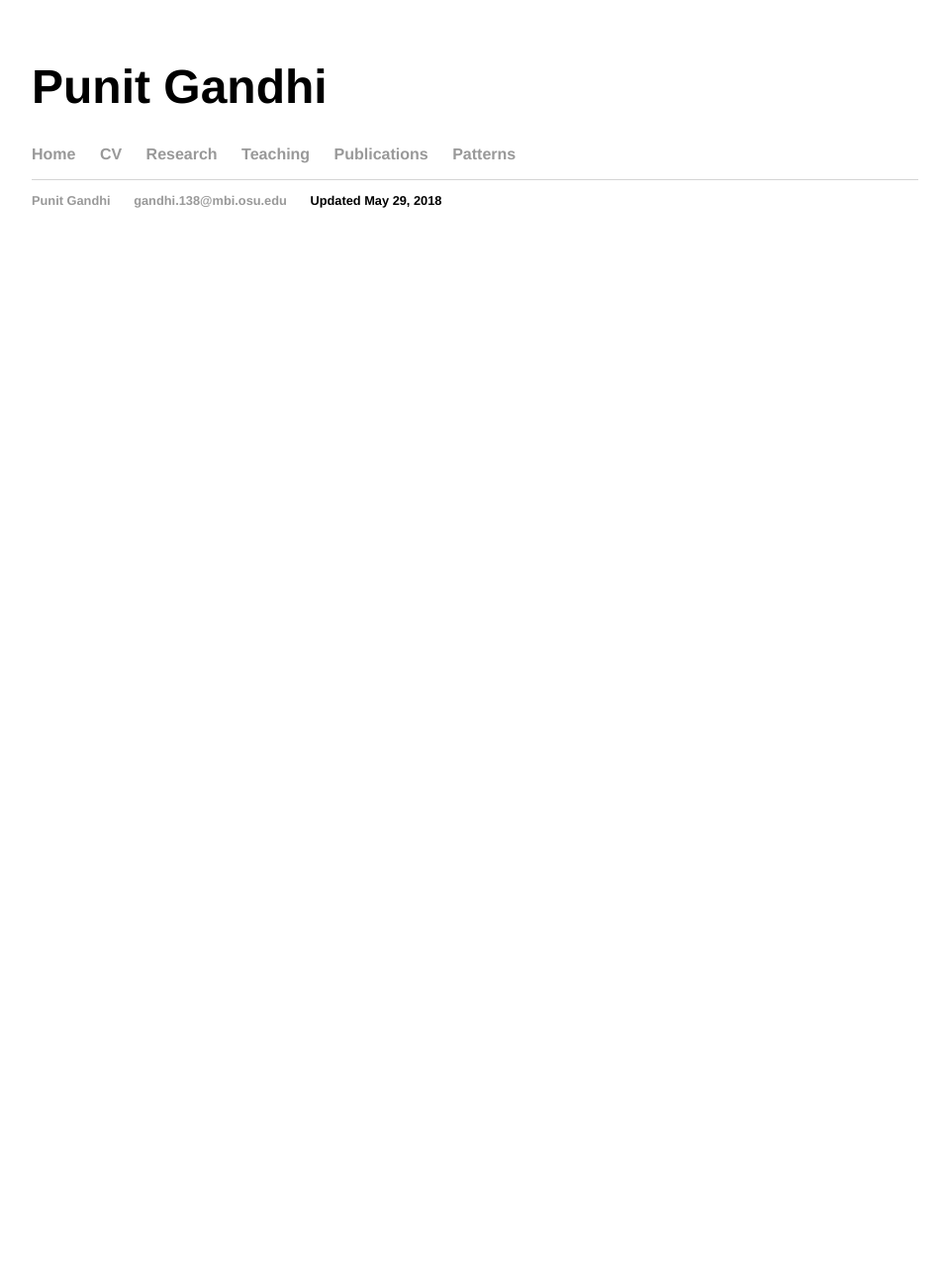
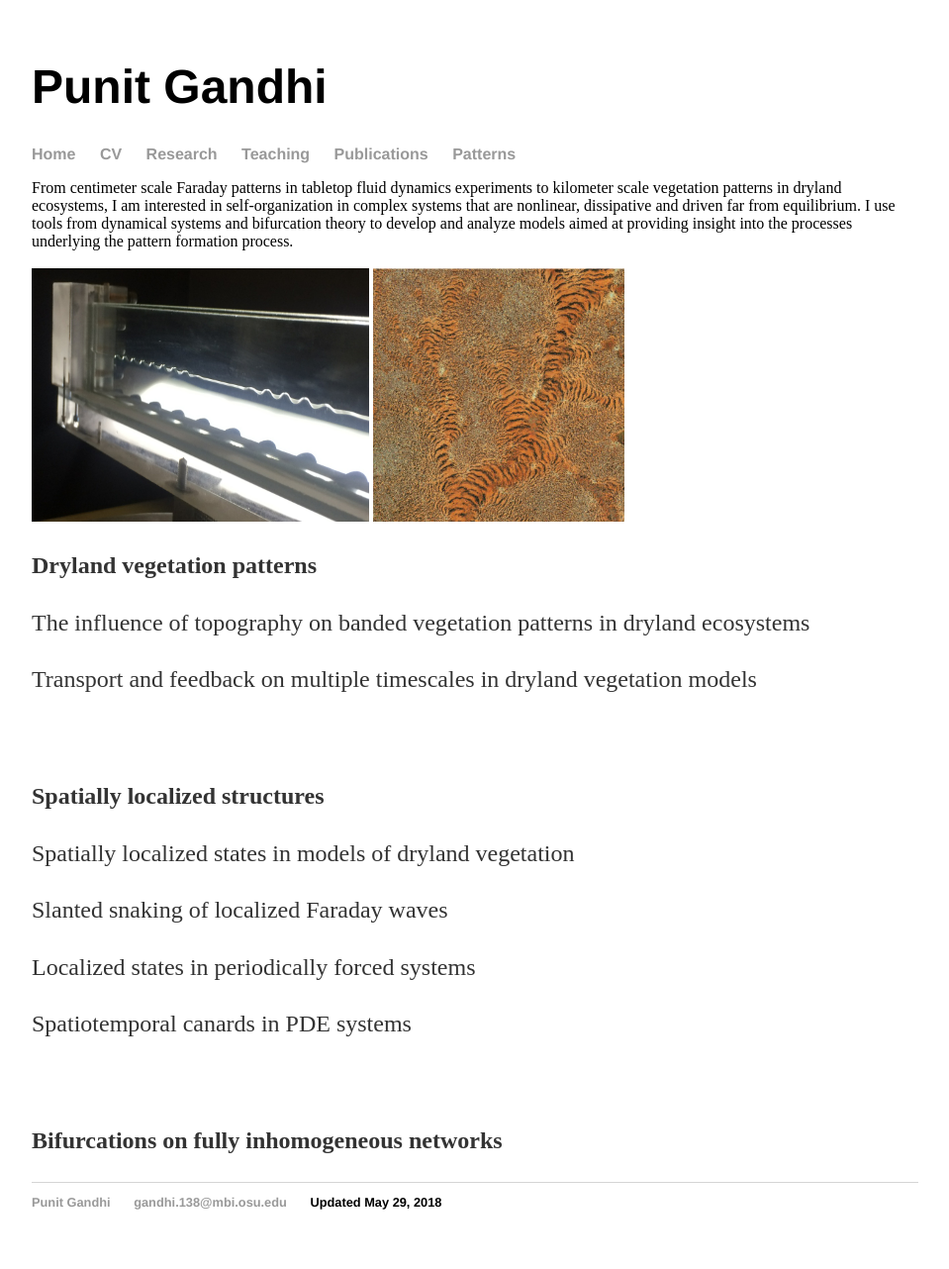
Before and after one commit to PunitGandhi/PunitGandhi.github.io, a Jekyll site: the page built from research/index.html, in a window 1280 px wide. Shown: the whole page at 99% size, without its empty margins (160-1119 px from the left). Built offline with Jekyll 4.4.1, drawn with Linux system fonts in a browser that asks for light colours; before the commit the page ends 900 px from its top, so only the background shows below that.

Commit message:
updates to research section

```diff
--- a/research/index.html
+++ b/research/index.html
@@ -1,4 +1,40 @@
 ---
 layout: default
-title: Research
+title: Gandhi Research
 ---
+
+From centimeter scale Faraday patterns in tabletop fluid dynamics experiments to kilometer scale  vegetation patterns in dryland ecosystems, I am interested in self-organization in complex systems that are nonlinear, dissipative and driven far from equilibrium. I use tools from dynamical systems and bifurcation theory to develop and analyze models  aimed at providing insight into the processes underlying the pattern formation process.
+
+
+
+
+<br />
+<br />
+
+<img src="/img/research/FaradayCover.jpg"  id="face" height="256" alt="localized Faraday wave"/>
+
+<img src="/img/research/VegetationCover.png"  id="face" height="256" alt="banded vegetation pattern"/>
+
+<p><strong>Dryland vegetation patterns</strong></p>
+
+  <p>The influence of topography on banded vegetation patterns in dryland ecosystems</p>
+
+<p>Transport and feedback on multiple timescales in dryland vegetation models</p>
+
+<br />
+<br />
+
+<p><strong>Spatially localized structures</strong></p>
+
+<p>Spatially localized states in models of dryland vegetation</p>
+
+<p>Slanted snaking of localized Faraday waves</p>
+
+<p>Localized states in periodically forced systems </p>
+
+<p>Spatiotemporal canards in PDE systems</p>
+
+<br />
+<br />
+
+<p><strong>Bifurcations on fully inhomogeneous networks </strong></p>
```
Also changed, not shown: img/collaborators/bastian.png (added), img/collaborators/claudio.jpg (added), img/collaborators/edgar.jpg (added), img/collaborators/isidora.png (added), img/collaborators/marcel.png (added), img/research/FaradayCover.jpg (added), img/research/VegetationCover.png (added).
